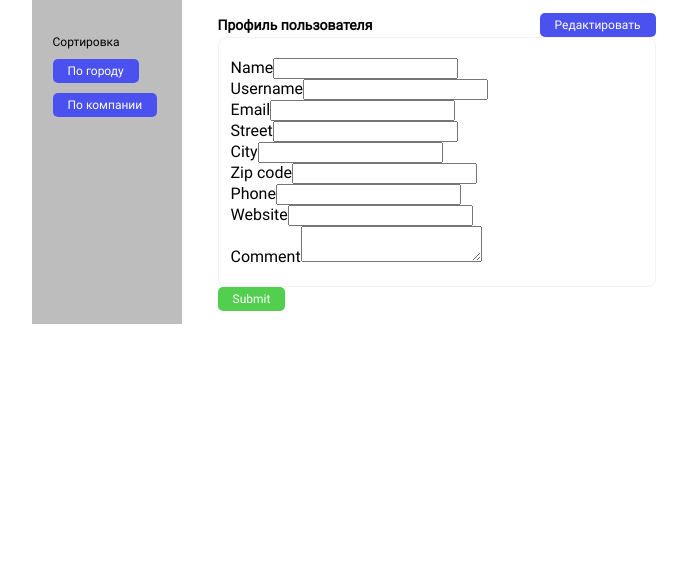
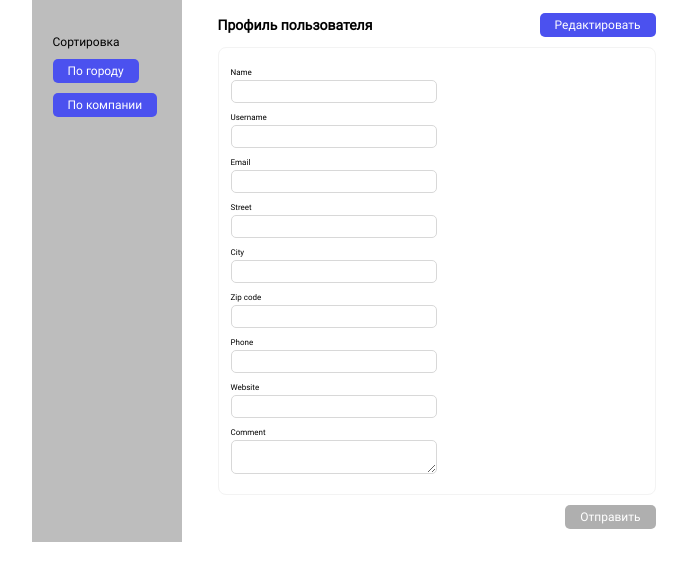
Before and after one commit to Skenzi/roox-test, a React app: page /profile in a window 1280 px wide. Shown: the top 580 px of the page, without its empty margins (276-963 px from the left). Built offline with nearby package versions, Linux system fonts and the light colour scheme; no server answers.

Commit message:
update styles for form and install lib classnames

```diff
--- a/package.json
+++ b/package.json
@@ -43,6 +43,7 @@
   },
   "dependencies": {
     "axios": "^0.26.1",
+    "classnames": "^2.3.1",
     "react": "^16.14.0",
     "react-dom": "^16.14.0",
     "react-router-dom": "^6.3.0"
--- a/src/components/ProfileForm.tsx
+++ b/src/components/ProfileForm.tsx
@@ -1,58 +1,79 @@
 import React from 'react';
+import cn from 'classnames';
 import { ProfileFormProps } from '../types/types';
+
+/*interface MappingNamesProperties {
+  [key: string]: string,
+  name: string,
+  username: string,
+  email: string,
+  street: string,
+  city: string,
+  zipCode: string,
+  phone: string,
+  website: string,
+  comment: string,
+}
+
+const mappingNames: MappingNamesProperties = {
+  name: 'Name',
+  username: 'User name',
+  email: 'Email',
+  street: 'Street',
+  city: 'City',
+  zipCode: 'Zip code',
+  phone: 'Phone',
+  website: 'Website',
+  comment: 'Comment',
+};*/
 
 function ProfileForm({
   formData, errors, onSubmit, handlerFormData, isEdit,
 }: ProfileFormProps) {
+  const classFormElement = cn('form-element', {
+    'form-element--inactive': !isEdit,
+  });
   return (
     <form onSubmit={onSubmit}>
-      <div className="form-container">
-        <div className="form-group">
-          <label htmlFor="name">Name</label>
-          <input id="name" type="text" className="form-element" value={formData.name} readOnly={!isEdit} onChange={handlerFormData('name')} />
-          {errors.name ? <div>{errors.name}</div> : null}
+      <div className="form-box">
+        <div className="form-group f-wrap">
+          <label htmlFor="name" className="form-label">Name</label>
+          <input id="name" type="text" className={`${classFormElement} ${errors.name ? 'form-element--error' : ''}`} value={formData.name} readOnly={!isEdit} onChange={handlerFormData('name')} />
         </div>
-        <div className="form-group">
-          <label htmlFor="username">Username</label>
-          <input id="username" type="text" value={formData.username} readOnly={!isEdit} onChange={handlerFormData('username')} />
-          {errors.username ? <div>{errors.username}</div> : null}
+        <div className="form-group f-wrap">
+          <label htmlFor="username" className="form-label">Username</label>
+          <input id="username" type="text" className={`${classFormElement} ${errors.username ? 'form-element--error' : ''}`} value={formData.username} readOnly={!isEdit} onChange={handlerFormData('username')} />
         </div>
-        <div className="form-group">
-          <label htmlFor="email">Email</label>
-          <input id="email" type="text" value={formData.email} readOnly={!isEdit} onChange={handlerFormData('email')} />
-          {errors.email ? <div>{errors.email}</div> : null}
+        <div className="form-group f-wrap">
+          <label htmlFor="email" className="form-label">Email</label>
+          <input id="email" type="text" className={`${classFormElement} ${errors.email ? 'form-element--error' : ''}`} value={formData.email} readOnly={!isEdit} onChange={handlerFormData('email')} />
         </div>
-        <div className="form-group">
-          <label htmlFor="street">Street</label>
-          <input id="street" type="text" value={formData.street} readOnly={!isEdit} onChange={handlerFormData('street')} />
-          {errors.street ? <div>{errors.street}</div> : null}
+        <div className="form-group f-wrap">
+          <label htmlFor="street" className="form-label">Street</label>
+          <input id="street" type="text" className={`${classFormElement} ${errors.street ? 'form-element--error' : ''}`} value={formData.street} readOnly={!isEdit} onChange={handlerFormData('street')} />
         </div>
-        <div className="form-group">
-          <label htmlFor="city">City</label>
-          <input id="city" type="text" value={formData.city} readOnly={!isEdit} onChange={handlerFormData('city')} />
-          {errors.city ? <div>{errors.city}</div> : null}
+        <div className="form-group f-wrap">
+          <label htmlFor="city" className="form-label">City</label>
+          <input id="city" type="text" className={`${classFormElement} ${errors.city ? 'form-element--error' : ''}`} value={formData.city} readOnly={!isEdit} onChange={handlerFormData('city')} />
         </div>
-        <div className="form-group">
-          <label htmlFor="zipcode">Zip code</label>
-          <input id="zipcode" type="text" value={formData.zipCode} readOnly={!isEdit} onChange={handlerFormData('zipCode')} />
-          {errors.zipCode ? <div>{errors.zipCode}</div> : null}
+        <div className="form-group f-wrap">
+          <label htmlFor="zipCode" className="form-label">Zip code</label>
+          <input id="zipCode" type="text" className={`${classFormElement} ${errors.zipCode ? 'form-element--error' : ''}`} value={formData.zipCode} readOnly={!isEdit} onChange={handlerFormData('zipCode')} />
         </div>
-        <div className="form-group">
-          <label htmlFor="phone">Phone</label>
-          <input id="phone" type="text" value={formData.phone} readOnly={!isEdit} onChange={handlerFormData('phone')} />
-          {errors.phone ? <div>{errors.phone}</div> : null}
+        <div className="form-group f-wrap">
+          <label htmlFor="phone" className="form-label">Phone</label>
+          <input id="phone" type="text" className={`${classFormElement} ${errors.phone ? 'form-element--error' : ''}`} value={formData.phone} readOnly={!isEdit} onChange={handlerFormData('phone')} />
         </div>
-        <div className="form-group">
-          <label htmlFor="website">Website</label>
-          <input id="website" type="text" value={formData.website} readOnly={!isEdit} onChange={handlerFormData('website')} />
-          {errors.website ? <div>{errors.website}</div> : null}
+        <div className="form-group f-wrap">
+          <label htmlFor="website" className="form-label">Website</label>
+          <input id="website" type="text" className={`${classFormElement} ${errors.website ? 'form-element--error' : ''}`} value={formData.website} readOnly={!isEdit} onChange={handlerFormData('website')} />
         </div>
-        <div className="form-group">
-          <label htmlFor="comment">Comment</label>
-          <textarea id="comment" value={formData.comment} readOnly={!isEdit} onChange={handlerFormData('comment')} />
+        <div className="form-group f-wrap">
+          <label htmlFor="comment" className="form-label">Comment</label>
+          <textarea id="comment" className={classFormElement} value={formData.comment} readOnly={!isEdit} onChange={handlerFormData('comment')} />
         </div>
       </div>
-      <button className="button button--active" type="submit">Submit</button>
+      <button className={`button float-r ${isEdit ? 'button--active' : 'button--inactive'}`} type="submit">Отправить</button>
     </form>
   );
 }
--- a/src/styles/base/_base.scss
+++ b/src/styles/base/_base.scss
@@ -10,3 +10,11 @@
 .center {
     margin: 0 auto;
 }
+
+.mh-100 {
+    min-height: 100vh;
+}
+
+.float-r {
+    float: right;
+}
--- a/src/styles/elements/_form.scss
+++ b/src/styles/elements/_form.scss
@@ -1,7 +1,41 @@
 .form {
-    &-container {
+    &-box {
         padding: 20px 12px;
+        margin: 10px 0;
         border: 1px solid #F3F3F3;
         border-radius: 8px;
+        & + .button--active {
+            float: right;
+        }
+    }
+    &-group {
+        display: flex;
+        margin-top: 10px;
+        &.f-wrap .form-label {
+            flex-basis: 100%;
+        }
+        &:first-child {
+            margin-top: 0;
+        }
+    }
+    &-label {
+        font-size: 8px;
+    }
+    &-element {
+        margin-top: 3px;
+        padding: 5px 10px;
+
+        flex-basis: 50%;
+
+        font-size: 10px;
+
+        border: 1px solid #D8D8D8;
+        border-radius: 5px;
+        &--error {
+            border-color: #D91313;
+        }
+        &--inactive {
+            color: rgba($color: #000000, $alpha: .3);
+        }
     }
 }
```
Also changed, not shown: 1 other file (tests, documents, lock files or other folders).
